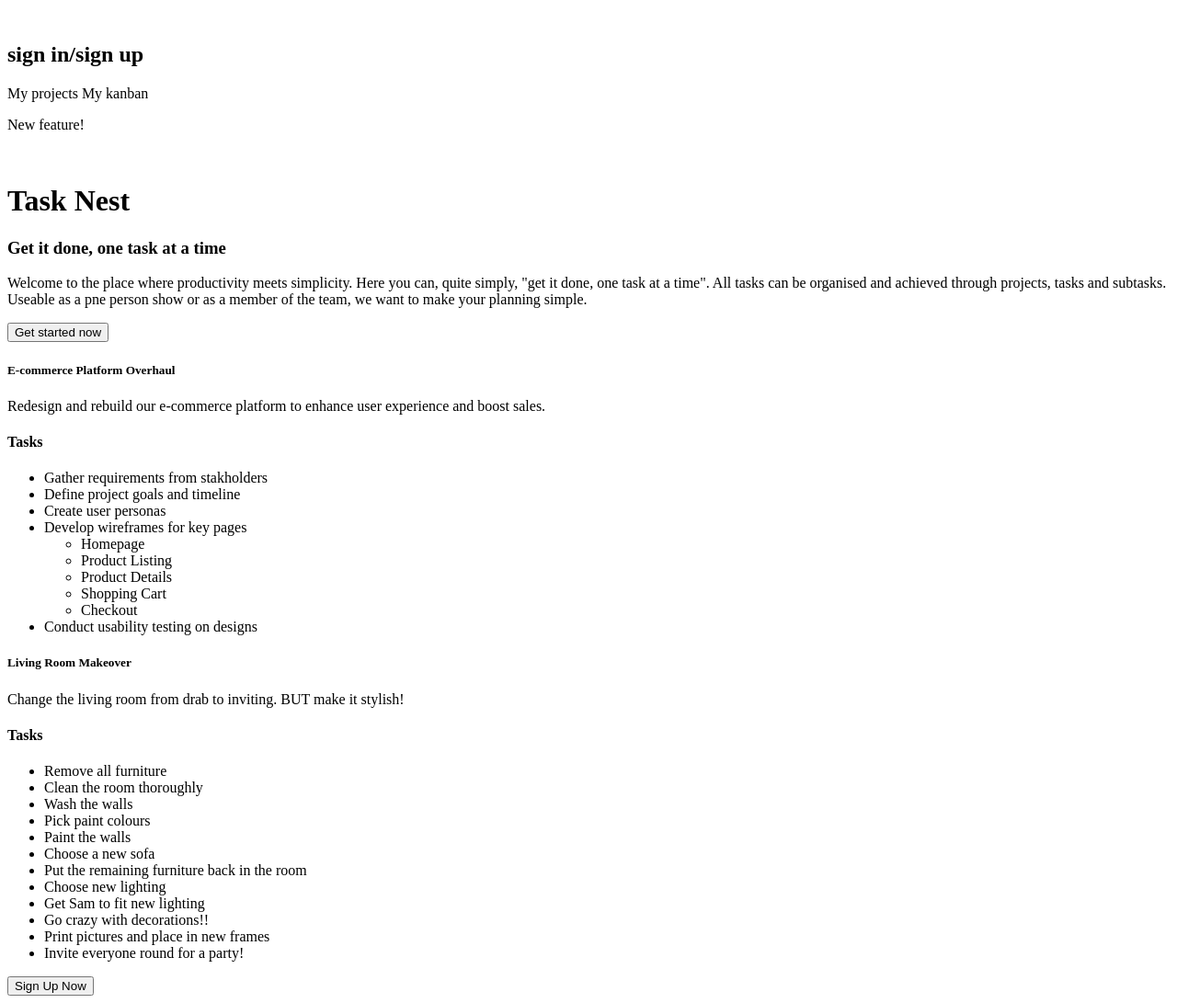
After one commit to alexcurnow96/Task-Nest-Project, a Django app: template todo/templates/todo/index.html in a window 1280 px wide. The commit adds this page. Shown: the whole page at 92% size. Run offline with Django 4.2, Linux system fonts and the light colour scheme; the template is opened without the code that fills it, so the values that code supplies are empty.

Commit message:
DEV: added index.html homepage

```diff
--- a/todo/templates/todo/base.html
+++ b/todo/templates/todo/base.html
@@ -1,14 +1,12 @@
-{% load static %}
-
-{% url 'home' as home_url %}
-
 <!DOCTYPE html>
 <html lang="en">
+
 <head>
     <meta charset="UTF-8">
     <meta name="viewport" content="width=device-width, initial-scale=1.0">
-    <title>Document</title>
+    <title>{% block title %}TaskNest{% endblock %}</title>
 </head>
+
 <body>
 
     <nav>
@@ -22,73 +20,12 @@
         <p>New feature!</p>
     </nav>
 
-
-    <div>
-        <img>
-        <h1>Task Nest</h1>
-        <h3>Get it done, one task at a time</h3>
-
-        <p>Welcome to the place where productivity meets simplicity. Here you can, quite simply, "get it done, one task at a time".
-            All tasks can be organised and achieved through projects, tasks and subtasks. Useable as a pne person show or as a member
-            of the team, we want to make your planning simple.
-        </p>
-
-        <button>Get started now</button>
-
-    </div>
-
-    <div>
-
-        <section>
-            <h5>E-commerce Platform Overhaul</h5>
-            <p>Redesign and rebuild our e-commerce platform to enhance user experience and boost sales.</p>
-            <h4>Tasks</h4>
-            <ul>
-                <li>Gather requirements from stakholders</li>
-                <li>Define project goals and timeline</li>
-                <li>Create user personas</li>
-                <li>Develop wireframes for key pages</li>
-                    <ul>
-                        <li>Homepage</li>
-                        <li>Product Listing</li>
-                        <li>Product Details</li>
-                        <li>Shopping Cart</li>
-                        <li>Checkout</li>
-                    </ul>
-                <li>Conduct usability testing on designs</li>
-            </ul>
-        </section>
-
-        <section>
-            <h5>Living Room Makeover</h5>
-            <p>Change the living room from drab to inviting. BUT make it stylish!</p>
-            <h4>Tasks</h4>
-            <ul>
-                <li>Remove all furniture</li>
-                <li>Clean the room thoroughly</li>
-                <li>Wash the walls</li>
-                <li>Pick paint colours</li>
-                <li>Paint the walls</li>
-                <li>Choose a new sofa</li>
-                <li>Put the remaining furniture back in the room</li>
-                <li>Choose new lighting</li>
-                <li>Get Sam to fit new lighting</li>
-                <li>Go crazy with decorations!!</li>
-                <li>Print pictures and place in new frames</li>
-                <li>Invite everyone round for a party!</li>
-            </ul>
-
-        </section>
-
-    </div>
-
-    <div>
-
-        <button>Sign Up Now</button>
-
-    </div>
-
+    <main>
+        {% block content%}
+        {% endblock%}
+    </main>
 
 
 </body>
+
 </html>
--- a/todo/templates/todo/edit_profile.html
+++ b/todo/templates/todo/edit_profile.html
@@ -1,4 +1,4 @@
-{% extends 'task.html' %}
+{% extends 'base.html' %}
 {% block title %}Edit Profile{% endblock %}
 {% block content %}
 
--- /dev/null
+++ b/todo/templates/todo/index.html
@@ -0,0 +1,71 @@
+{% extends "base.html" %}
+
+{% block title %}Home Page{% endblock %}
+
+
+{% block content %}
+<div>
+    <img>
+    <h1>Task Nest</h1>
+    <h3>Get it done, one task at a time</h3>
+
+    <p>Welcome to the place where productivity meets simplicity. Here you can, quite simply, "get it done, one task at a time".
+        All tasks can be organised and achieved through projects, tasks and subtasks. Useable as a pne person show or as a member
+        of the team, we want to make your planning simple.
+    </p>
+
+    <button>Get started now</button>
+
+</div>
+
+<div>
+
+    <section>
+        <h5>E-commerce Platform Overhaul</h5>
+        <p>Redesign and rebuild our e-commerce platform to enhance user experience and boost sales.</p>
+        <h4>Tasks</h4>
+        <ul>
+            <li>Gather requirements from stakholders</li>
+            <li>Define project goals and timeline</li>
+            <li>Create user personas</li>
+            <li>Develop wireframes for key pages</li>
+                <ul>
+                    <li>Homepage</li>
+                    <li>Product Listing</li>
+                    <li>Product Details</li>
+                    <li>Shopping Cart</li>
+                    <li>Checkout</li>
+                </ul>
+            <li>Conduct usability testing on designs</li>
+        </ul>
+    </section>
+
+    <section>
+        <h5>Living Room Makeover</h5>
+        <p>Change the living room from drab to inviting. BUT make it stylish!</p>
+        <h4>Tasks</h4>
+        <ul>
+            <li>Remove all furniture</li>
+            <li>Clean the room thoroughly</li>
+            <li>Wash the walls</li>
+            <li>Pick paint colours</li>
+            <li>Paint the walls</li>
+            <li>Choose a new sofa</li>
+            <li>Put the remaining furniture back in the room</li>
+            <li>Choose new lighting</li>
+            <li>Get Sam to fit new lighting</li>
+            <li>Go crazy with decorations!!</li>
+            <li>Print pictures and place in new frames</li>
+            <li>Invite everyone round for a party!</li>
+        </ul>
+
+    </section>
+
+</div>
+
+<div>
+
+    <button>Sign Up Now</button>
+
+</div>
+{% endblock %}
--- a/todo/urls.py
+++ b/todo/urls.py
@@ -1,6 +1,7 @@
 # Code partially taken from Dennis Ivy (see ReadMe for more details)
 
 from django.urls import path
+from . import views
 from .views import TaskList, TaskDetail, TaskCreate, TaskUpdate, TaskDelete, CustomLoginView, RegisterPage
 from django.contrib.auth.views import LogoutView
 
@@ -9,7 +10,8 @@ urlpatterns = [
     path('logout/', LogoutView.as_view(next_page='login'), name='logout'),
     path('register/', RegisterPage.as_view(), name='register'),
 
-    path('', TaskList.as_view(), name='tasks'),
+    path('', views.index, name='index'),
+    path('tasks', TaskList.as_view(), name='tasks'),
     path('task/<int:pk>/', TaskDetail.as_view(), name='task'),
     path('create-task/', TaskCreate.as_view(), name='task-create'),
     path('task-update/<int:pk>/', TaskUpdate.as_view(), name='task-update'),
--- a/todo/views.py
+++ b/todo/views.py
@@ -82,3 +82,7 @@ class TaskDelete(LoginRequiredMixin, DeleteView):
     model = Task
     context_object_name = 'task'
     success_url = reverse_lazy('tasks')
+
+
+def index(request):
+    return render(request, 'todo/index.html')
```
Also changed, not shown: todo/migrations/0003_delete_profile.py (added).
